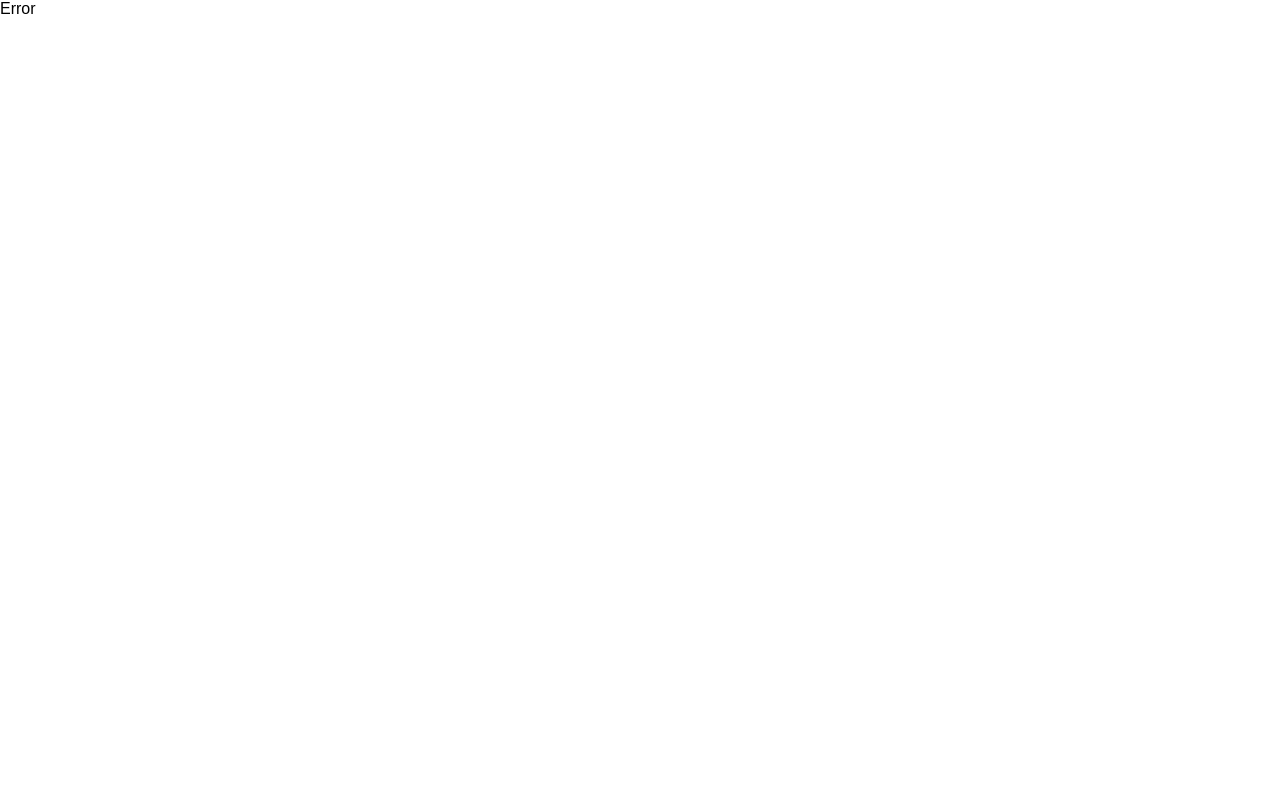
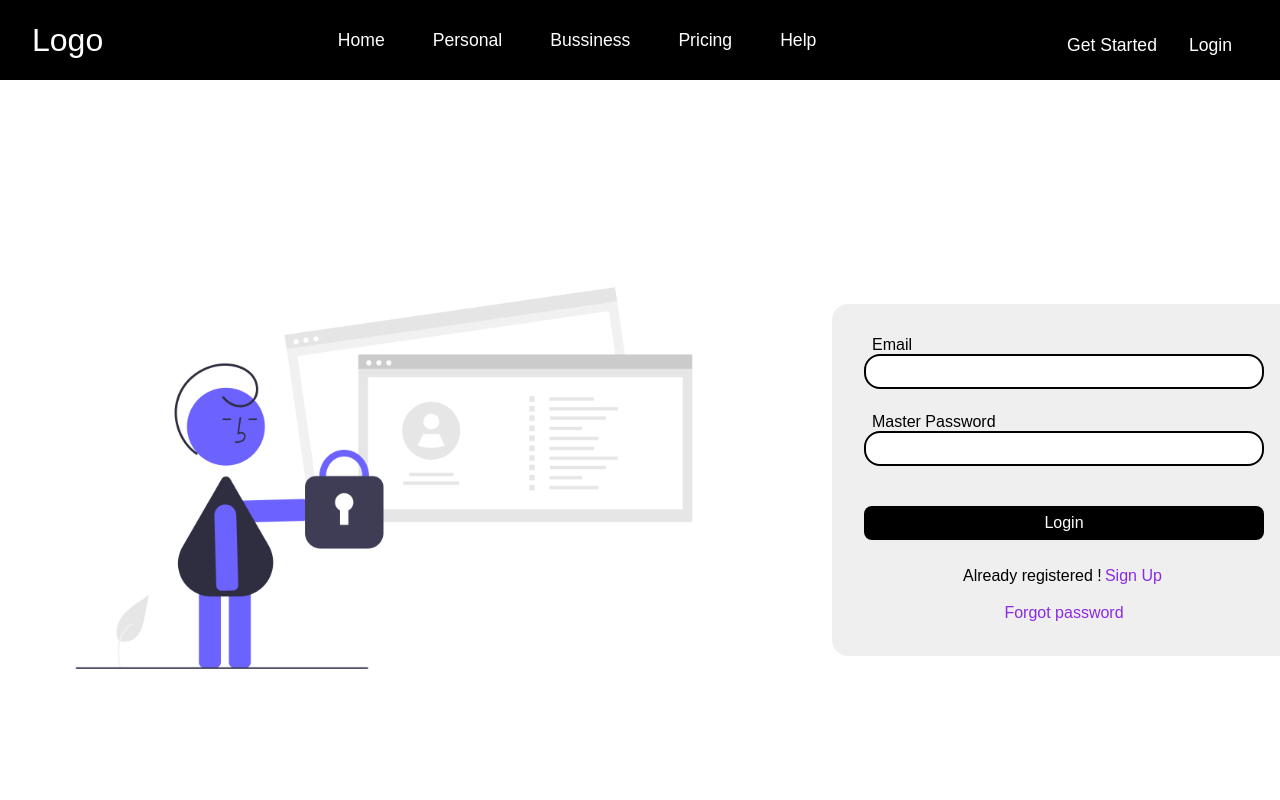
Before and after one commit to KrishT0/Guardian, a React (Vite) app in the folder frontend/: page /auth/login in a window 1280 px wide. Before the commit this address had no page. Shown: the top 800 px of the page. Built offline with nearby package versions, Linux system fonts and the light colour scheme.

Commit message:
Update authentication flow and add forget password functionality

```diff
--- a/frontend/src/components/Authentication/Authentication.jsx
+++ b/frontend/src/components/Authentication/Authentication.jsx
@@ -1,20 +1,28 @@
-import React, { useState } from "react";
+import React, { useEffect, useState } from "react";
 import Login from "./Login";
 import Signup from "./Signup";
 import classes from "./authentication.module.css";
+import auth from "../../assets/auth.png";
 
-function Authentication() {
+function Authentication({ mode }) {
   const [authMode, setAuthMode] = useState("login");
 
-  function authClickHandler() {
-    setAuthMode(authMode === "login" ? "signup" : "login");
-  }
+  useEffect(() => {
+    setAuthMode(mode);
+  }, [mode]);
 
   return (
     <section className={classes.container}>
-      <h1>Authentication</h1>
-      <div>image with text</div>
-      <div>{authMode === "login" ? <Login /> : <Signup />}</div>
+      <div>
+        <img src={auth} alt="" />
+      </div>
+      <div>
+        {authMode === "login" ? (
+          <Login setAuthMode={setAuthMode} />
+        ) : (
+          <Signup setAuthMode={setAuthMode} />
+        )}
+      </div>
     </section>
   );
 }
--- /dev/null
+++ b/frontend/src/components/Authentication/ForgetPassword.jsx
@@ -0,0 +1,26 @@
+import React from "react";
+import forgetPassword from "../../assets/forget-password.png";
+import classes from "./authentication.module.css";
+
+function ForgetPassword() {
+  return (
+    <section className={classes.container}>
+      <div>
+        <img src={forgetPassword} alt="" />
+      </div>
+      <div>
+        <form className={classes.forgetForm}>
+          <label htmlFor="forget-password-email">Email</label>
+          <input
+            type="email"
+            name="forget-password-email"
+            id="forget-password-email"
+          />
+          <button>Send email</button>
+        </form>
+      </div>
+    </section>
+  );
+}
+
+export default ForgetPassword;
--- a/frontend/src/components/Authentication/Login.jsx
+++ b/frontend/src/components/Authentication/Login.jsx
@@ -1,19 +1,39 @@
 import React from "react";
+import { useNavigate } from "react-router-dom";
 import classes from "./authentication.module.css";
 
-function Login() {
+function Login({ setAuthMode }) {
+  const navigate = useNavigate();
+
+  function signUpHandler(e) {
+    e.preventDefault();
+    setAuthMode("signup");
+  }
+
+  function forgetPasswordHandler() {
+    navigate("/forget-password");
+  }
+
   return (
-    <form>
-      <label htmlFor="name">Name</label>
-      <input type="text" id="name" name="name" />
-
+    <form className={classes.loginform}>
       <label htmlFor="email">Email</label>
-      <input type="email" id="email" name="email" />
+      <input type="email" id="email" />
 
       <label htmlFor="password">Master Password</label>
-      <input type="password" id="password" name="password" />
+      <input type="password" id="password" />
 
-      <button type="submit">Login</button>
+      <button className={classes.tpButton} type="submit">
+        Login
+      </button>
+      <p>
+        Already registered !
+        <button className={classes.btn} onClick={signUpHandler}>
+          Sign Up
+        </button>
+      </p>
+      <p className={classes.forget} onClick={forgetPasswordHandler}>
+        Forgot password
+      </p>
     </form>
   );
 }
--- a/frontend/src/components/Authentication/Signup.jsx
+++ b/frontend/src/components/Authentication/Signup.jsx
@@ -1,16 +1,32 @@
 import React from "react";
 import classes from "./authentication.module.css";
 
-function Signup() {
+function Signup({ setAuthMode }) {
+  function loginHandler(e) {
+    e.preventDefault();
+    setAuthMode("login");
+  }
+
   return (
-    <form>
+    <form className={classes.signUpform}>
+      <label htmlFor="name">Name</label>
+      <input type="text" id="name" name="name" />
+
       <label htmlFor="email">Email</label>
       <input type="email" id="email" name="email" />
 
       <label htmlFor="password">Master Password</label>
       <input type="password" id="password" name="password" />
 
-      <button type="submit">SignUp</button>
+      <button type="submit" className={classes.tpButton}>
+        SignUp
+      </button>
+      <p>
+        Already have an account !
+        <button className={classes.btn} onClick={loginHandler}>
+          Log in
+        </button>
+      </p>
     </form>
   );
 }
--- a/frontend/src/components/Authentication/authentication.module.css
+++ b/frontend/src/components/Authentication/authentication.module.css
@@ -1,5 +1,152 @@
 .container {
   max-width: 1300px;
   margin: 0 auto;
-  height: 75vh;
+  height: 100vh;
+  display: flex;
+  align-items: center;
+  justify-content: center;
+  gap: 3rem;
 }
+
+.container img {
+  width: 50rem;
+}
+
+.loginform {
+  width: 25rem;
+  height: 18rem;
+  padding: 2rem;
+  border-radius: 1rem;
+  display: flex;
+  flex-direction: column;
+  background: rgb(239, 239, 239);
+}
+
+.loginform label {
+  margin-left: 0.5rem;
+}
+
+.loginform input {
+  margin-bottom: 1.5rem;
+  padding: 0.5rem;
+  border-radius: 1rem;
+  border: 2px solid black;
+}
+
+.loginform input:focus {
+  border: 2px solid blueviolet;
+  outline: none;
+}
+
+.loginform .tpButton {
+  margin-top: 1rem;
+  padding: 0.5rem;
+  border-radius: 0.5rem;
+  border: none;
+  background: rgb(0, 0, 0);
+  color: white;
+  font-size: 1rem;
+  cursor: pointer;
+}
+
+.loginform p,
+.loginform a {
+  text-align: center;
+  text-decoration: none;
+}
+
+.btn {
+  margin-top: 0.5rem;
+  padding: 0.2rem;
+  border: none;
+  background: transparent;
+  color: blueviolet;
+  font-size: 1rem;
+  cursor: pointer;
+}
+
+.signUpform {
+  width: 25rem;
+  height: 22rem;
+  padding: 2rem;
+  border-radius: 1rem;
+  display: flex;
+  flex-direction: column;
+  background: rgb(239, 239, 239);
+}
+
+.signUpform label {
+  margin-left: 0.5rem;
+}
+
+.signUpform input {
+  margin-bottom: 1.5rem;
+  padding: 0.5rem;
+  border-radius: 1rem;
+  border: 2px solid black;
+}
+
+.signUpform input:focus {
+  border: 2px solid blueviolet;
+  outline: none;
+}
+
+.signUpform button {
+  margin-top: 1rem;
+  padding: 0.5rem;
+  border-radius: 0.5rem;
+  border: none;
+  background: rgb(0, 0, 0);
+  color: white;
+  font-size: 1rem;
+  cursor: pointer;
+}
+
+.signUpform p,
+.signUpform a {
+  text-align: center;
+  text-decoration: none;
+}
+
+.forget {
+  margin-top: 0;
+  color: blueviolet;
+  cursor: pointer;
+}
+
+.forgetForm{
+  width: 25rem;
+  height: 10rem;
+  padding: 2rem;
+  border-radius: 1rem;
+  display: flex;
+  flex-direction: column;
+  background: rgb(239, 239, 239);
+}
+
+.forgetForm label {
+  margin-left: 0.5rem;
+}
+
+.forgetForm input {
+  margin-bottom: 1.5rem;
+  padding: 0.5rem;
+  border-radius: 1rem;
+  border: 2px solid black;
+}
+
+.forgetForm input:focus {
+  border: 2px solid blueviolet;
+  outline: none;
+}
+
+.forgetForm button {
+  margin-top: 1rem;
+  padding: 0.5rem;
+  border-radius: 0.5rem;
+  border: none;
+  background: rgb(0, 0, 0);
+  color: white;
+  font-size: 1rem;
+  cursor: pointer;
+}
--- a/frontend/src/components/Navbar/Navbar.jsx
+++ b/frontend/src/components/Navbar/Navbar.jsx
@@ -24,11 +24,11 @@ function Navbar() {
         </Link>
       </div>
       <div>
-        <Link to="/auth" className={classes.btn}>
+        <Link to="/auth/sign-up" className={classes.btn}>
           Get Started
         </Link>
-        <Link to="/auth" className={classes.btn}>
-          Sign Up
+        <Link to="/auth/login" className={classes.btn}>
+          Login
         </Link>
       </div>
     </nav>
```
Also changed, not shown: frontend/src/main.jsx (+9 -1 lines), frontend/src/assets/auth.png (added), frontend/src/assets/forget-password.png (added).
